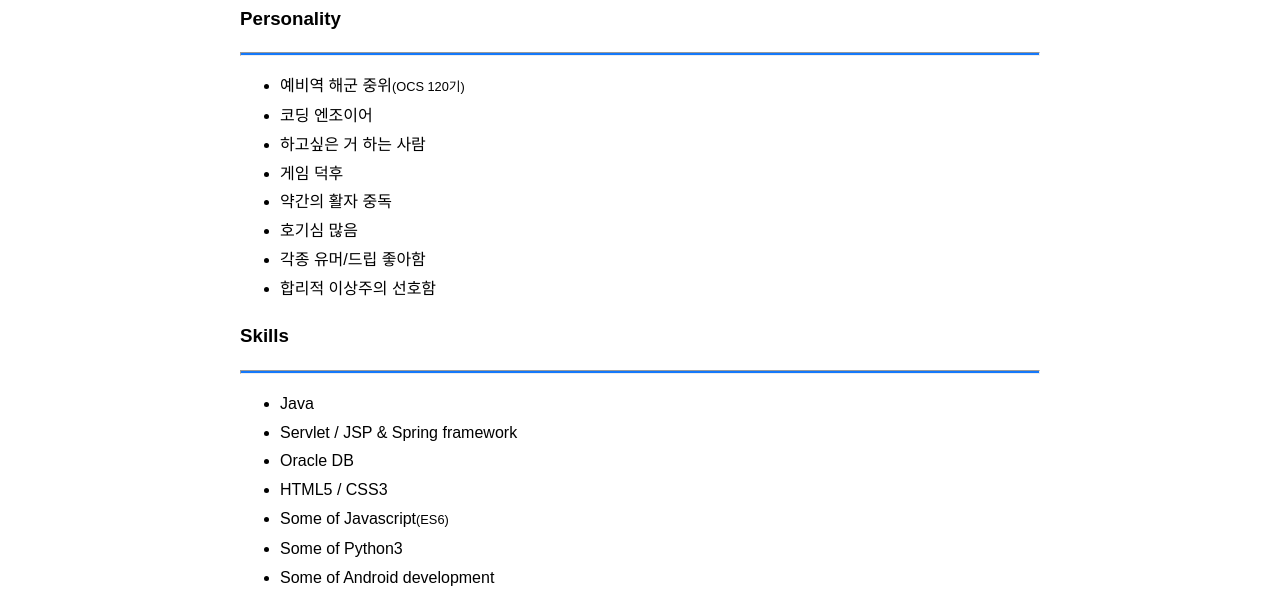
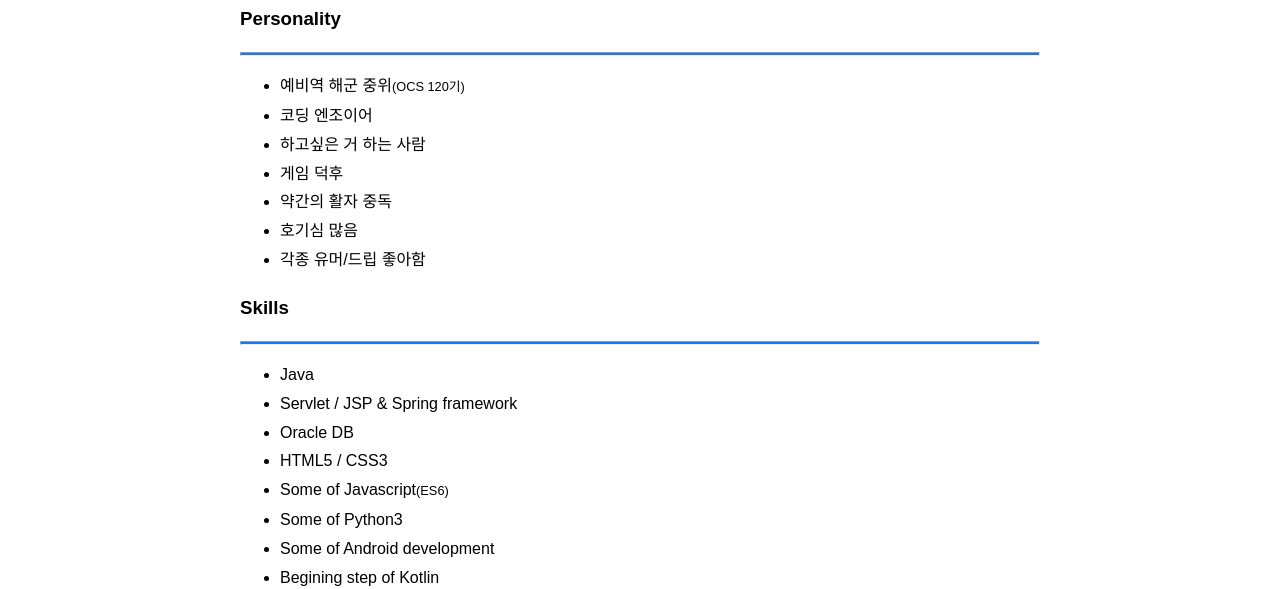
Before and after one commit to Typebi/Resume, a plain HTML site: page index.html in a window 1280 px wide. Shown: the part 208-797 px from the top of the page. Drawn offline with nearby package versions, Linux system fonts and the light colour scheme.

Commit message:
Update contents

```diff
--- a/index.html
+++ b/index.html
@@ -77,7 +77,6 @@
 				<li>약간의 활자 중독</li>
 				<li>호기심 많음</li>
 				<li>각종 유머/드립 좋아함</li>
-				<li>합리적 이상주의 선호함</li>
 			</ul>
 		</div>
 		<div class="skills">
```
